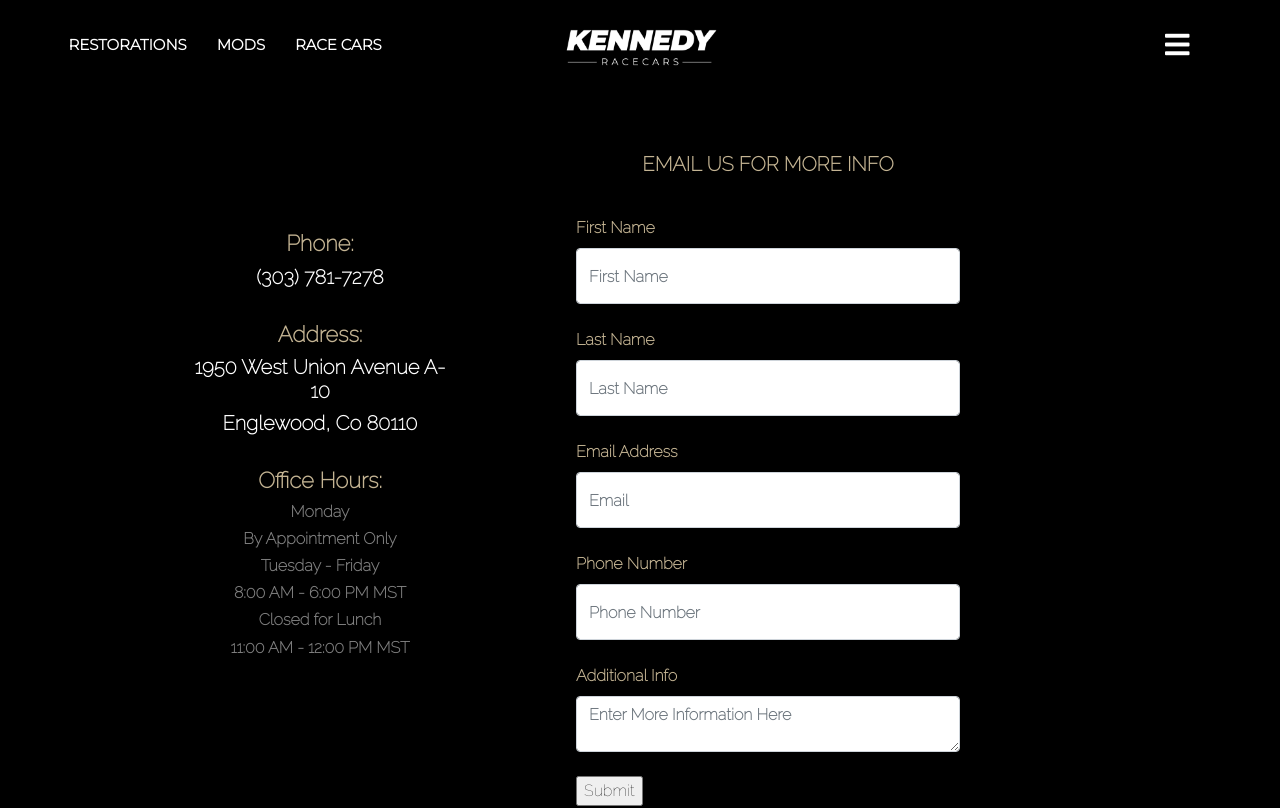
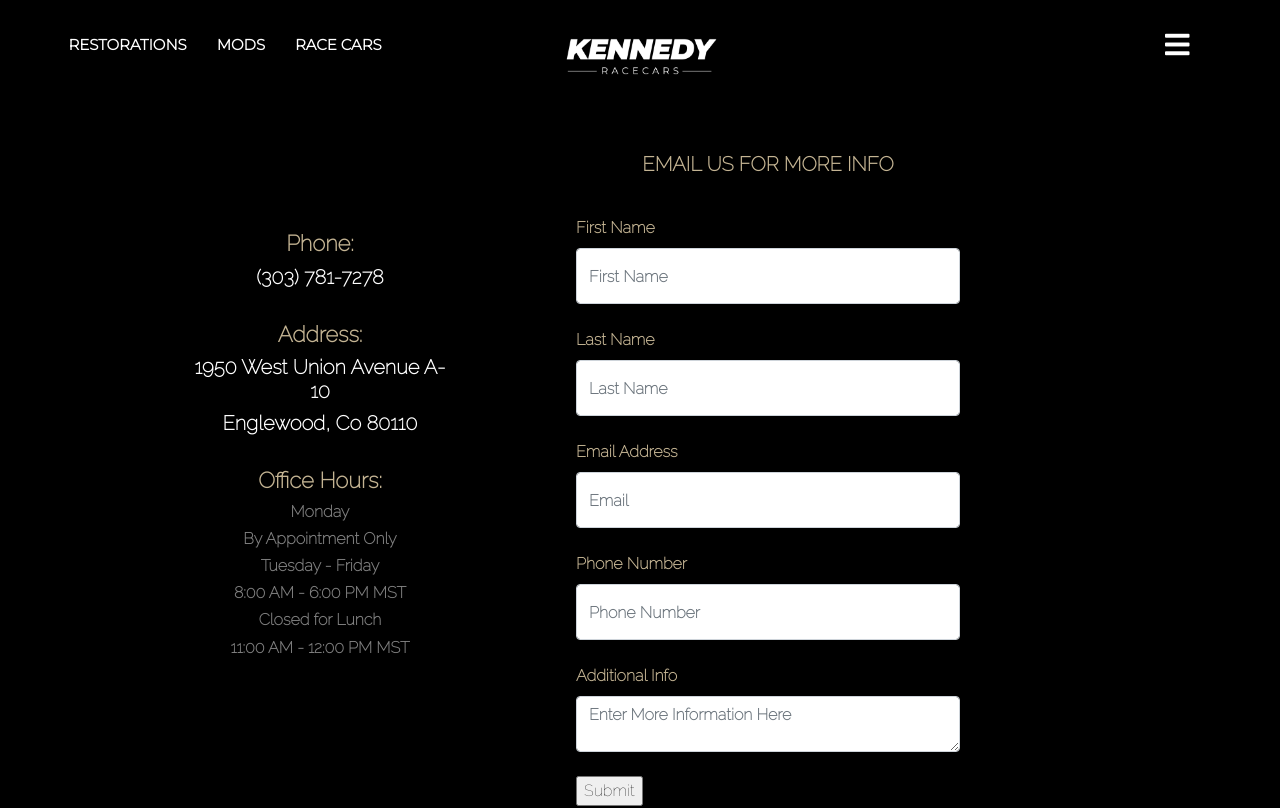
Before and after one commit to calebjsmith7/kennedy, a React (Create React App) app: page /contact in a window 1280 px wide. Shown: the top 808 px of the page. Built offline with nearby package versions, Linux system fonts and the light colour scheme.

Commit message:
title position adjustment

```diff
--- a/src/App.css
+++ b/src/App.css
@@ -99,6 +99,7 @@
   height: 90px;
   width: 155px;
   text-decoration: none;
+  margin-top: .75%;
 }
 .faketitle {
   text-decoration: none;
@@ -115,6 +116,7 @@
     height: 14vh;
     top: 1% !important;
     background-color: none;
+    margin-top: 0;
   }}
 
   /* home page */
```
